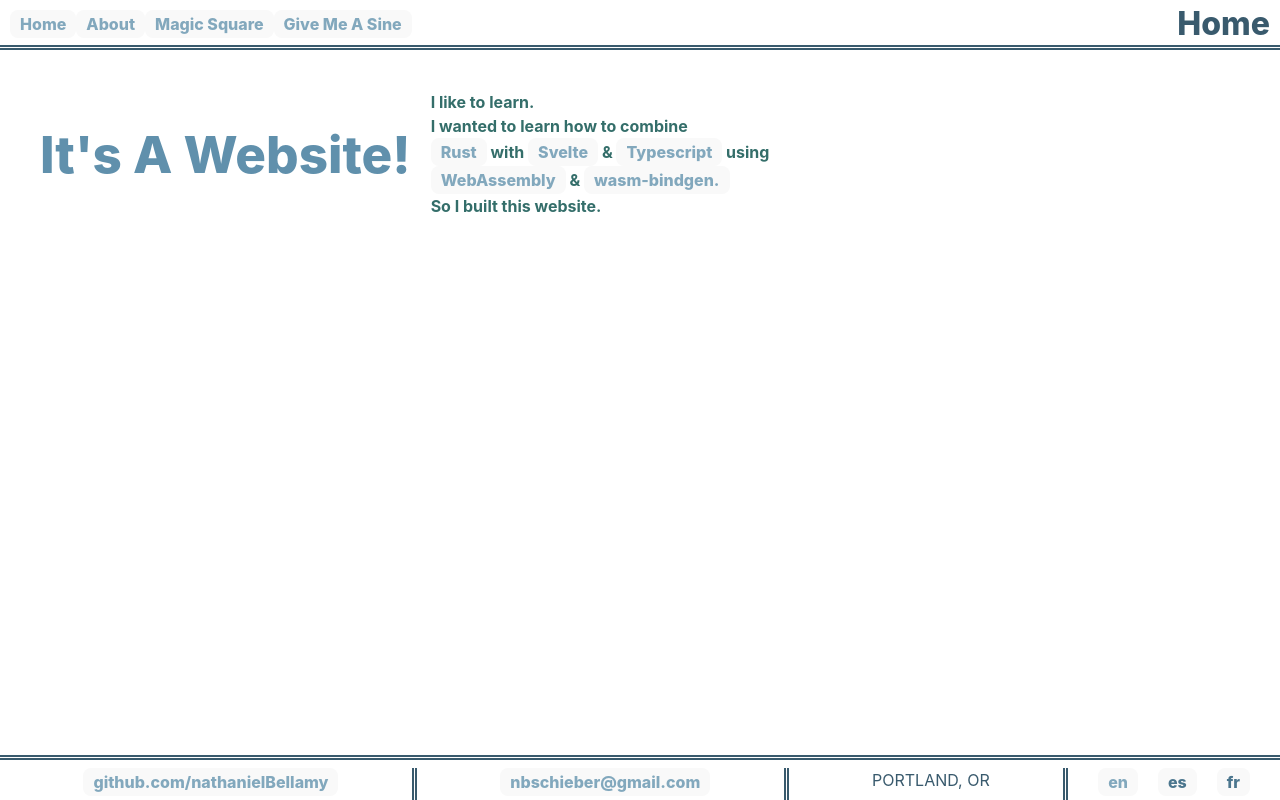
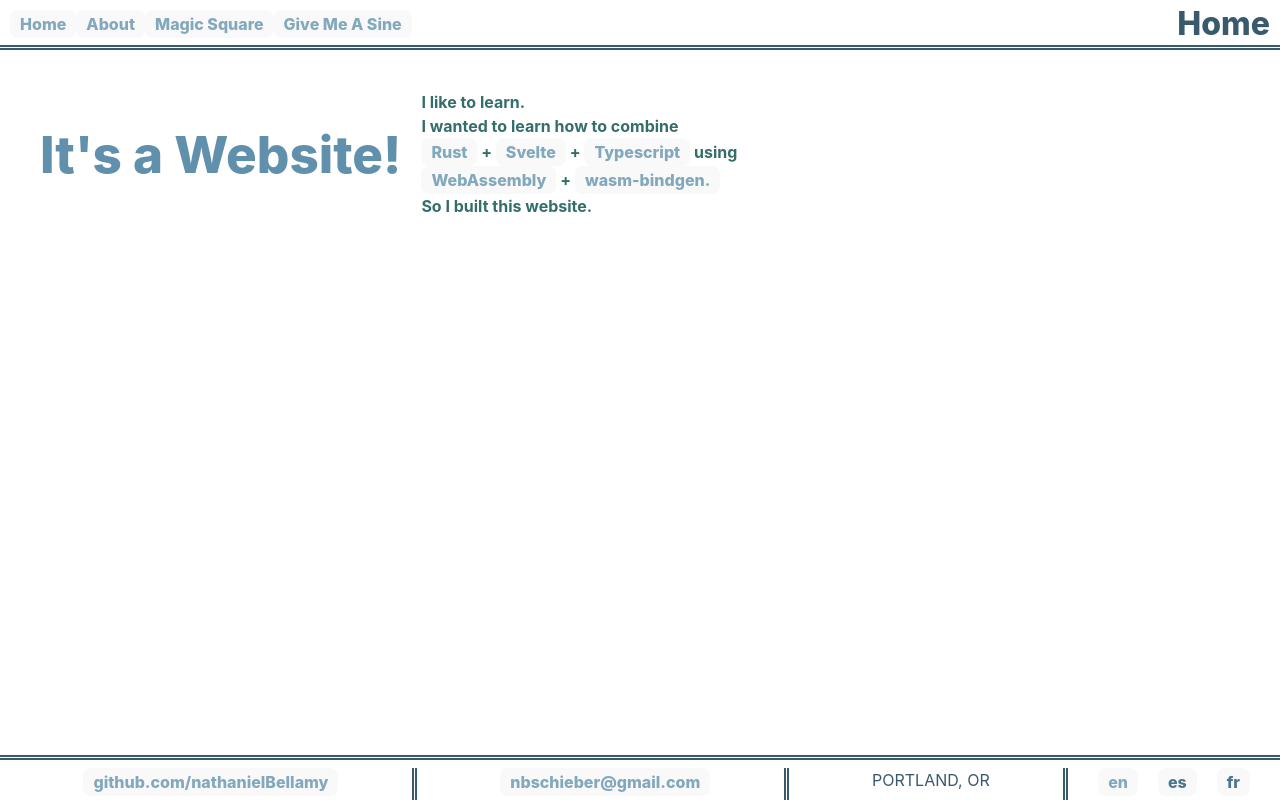
Before and after one commit to nathanielBellamy/my_website, a Svelte app: page / in a window 1280 px wide. Built offline with nearby package versions, Linux system fonts and the light colour scheme.

Commit message:
basic i18n implimented

```diff
--- /dev/null
+++ b/locales/en.ts
@@ -0,0 +1,12 @@
+
+export const localeEn: any = {
+  home: {
+    title: "It's a Website!",
+    intro: {
+      1: "I like to learn.",
+      2: "I wanted to learn how to combine",
+      3: "using",
+      4: "So I built this website."
+    }
+  }
+}
--- /dev/null
+++ b/locales/es.ts
@@ -0,0 +1,12 @@
+
+export const localeEs: any = {
+  home: {
+    title: "Es un Website!",
+    intro: {
+      1: "Me gusta apprender.",
+      2: "Queria apprender como mezclar",
+      3: "usando",
+      4: "Entonces, hizo ese website."
+    }
+  }
+}
--- /dev/null
+++ b/locales/fr.ts
@@ -0,0 +1,12 @@
+
+export const localeFr: any = {
+  home: {
+    title: "Ceci, c'est un Website!",
+    intro: {
+      1: "J'aime apprendre.",
+      2: "Je voulais apprendre comment mélanger",
+      3: "en utilisant",
+      4: "Alors, j'ai fait ce site."
+    }
+  }
+}
--- a/src/Home.svelte
+++ b/src/Home.svelte
@@ -1,43 +1,54 @@
 <script lang="ts">
   import Link from "./lib/Link.svelte"
-  import MagicBanner from "./lib/MagicBanner.svelte"
+  import { I18n, Lang, toLang } from "./I18n"
+
+  const i18n = new I18n
+  let lang: Lang = toLang(localStorage.getItem('lang'))
+
+  function handleLangSwitch() {
+    const newLang = localStorage.getItem('lang')
+    if (typeof newLang === 'string') {
+      lang = toLang(newLang)
+    }
+  }
+  window.addEventListener('lang', handleLangSwitch)
 </script>
 
 <body class="p-5 flex flex-col justify-between items-stretch gap-2">
   <div class="flex items-center">
     <h1 class="home_title text-left pl-5">
-      It's A Website!
+      {i18n.t("home/title", lang)}
     </h1>
     <ul class="home_intro_list text-left p-5 flex flex-col justify-between items-stretch">
       <li>
-        I like to learn.
+        {i18n.t("home/intro/1", lang)}
       </li>
       <li>
-        I wanted to learn how to combine
+        {i18n.t("home/intro/2", lang)}
         <p>
           <Link href="https://www.rust-lang.org/"
                 title="Rust"
                 sameOrigin={false}/>
-          with
+          +
           <Link href="https://svelte.dev/"
                 title="Svelte"
                 sameOrigin={false}/>
-          &
+          +
           <Link href="https://www.typescriptlang.org/"
                 title="Typescript"
                 sameOrigin={false}/>
-          using
+          {i18n.t("home/intro/3", lang)}
         </p>
         <Link href="https://webassembly.org/"
               title="WebAssembly"
               sameOrigin={false}/>
-        &
+        +
         <Link href="https://crates.io/crates/wasm-bindgen"
               title="wasm-bindgen."
               sameOrigin={false}/>
       </li>
       <li>
-        So I built this website.
+        {i18n.t("home/intro/4", lang)}
       </li>
     </ul>
   </div>
--- /dev/null
+++ b/src/I18n.ts
@@ -0,0 +1,50 @@
+import { localeEn } from '../locales/en'
+import { localeEs } from '../locales/es'
+import { localeFr } from '../locales/fr'
+
+export enum Lang {
+  en = "en",
+  es = "es",
+  fr = "fr"
+}
+
+export function toLang(str: string): Lang {
+  switch (str) {
+    case 'es':
+    case 'spanish':
+      return Lang.es
+    case 'fr':
+    case 'french':
+      return Lang.fr
+    case 'en':
+    case 'english':
+    default:
+      return Lang.en
+  }
+}
+
+export class I18n {
+  private locales: any = {
+    en: localeEn,
+    es: localeEs,
+    fr: localeFr
+  }
+
+  t(path: string, lang: Lang): string {
+    const steps: string[] = path.split('/')
+    var result: string | null = null
+    steps.forEach((level: string, idx: number) => {
+      if (!idx) { // first step
+        result = this.locales[lang][level]
+      } else {
+        result = (result || {})[level]
+      }
+    })
+
+    if (typeof result == 'string') {
+      return result
+    } else {
+      return "Translation not found."
+    }
+  }
+}
--- a/src/lib/Language.svelte
+++ b/src/lib/Language.svelte
@@ -1,15 +1,23 @@
 <script lang="ts">
-  enum Lang {
-    en = "english",
-    es = "spanish",
-    fr = "french"
-  }
+  import { onMount } from 'svelte'
+  import { Lang } from '../I18n'
 
-  let lang: Lang = Lang.en
-
+  export let lang: Lang = Lang.en
   function setLang(newLangKey:string) {
     lang = Lang[newLangKey]
   }
+
+  $: updateStorage(lang)
+
+  function updateStorage(lang: Lang) {
+    localStorage.setItem('lang', lang)
+    dispatchEvent(new Event('lang', {bubbles: true}))
+  }
+
+  onMount(async () => {
+    // set in storage so other components can access it w/o prop mining
+    updateStorage(lang)
+  })
 </script>
 
 <section>
```
